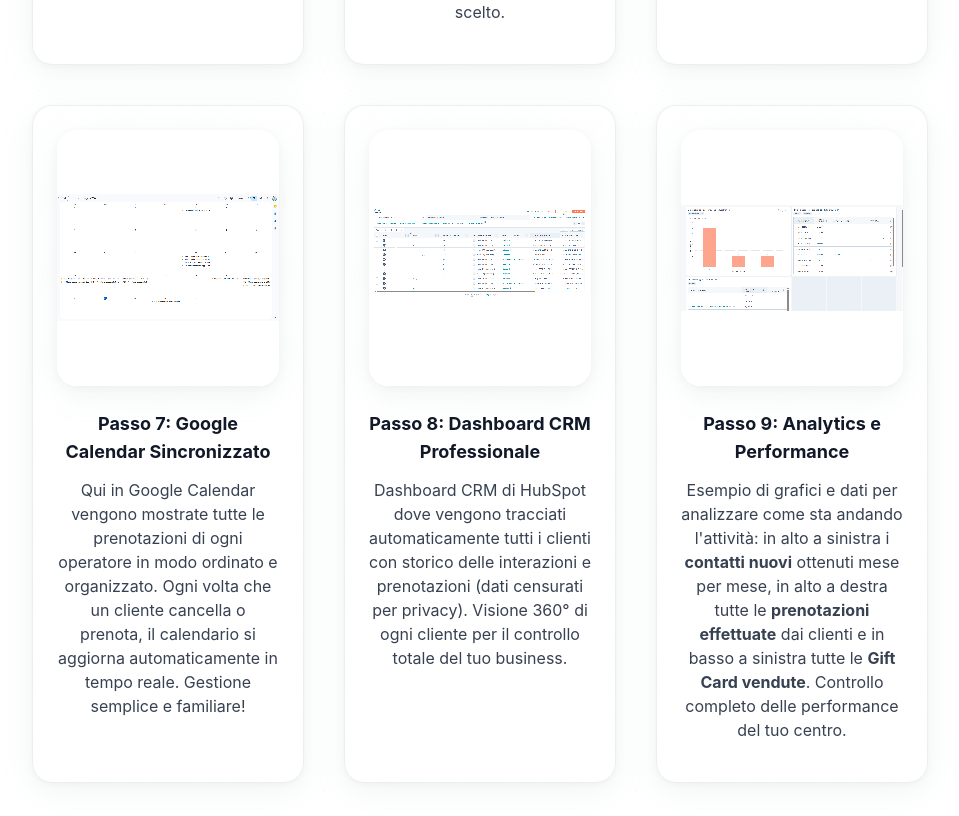
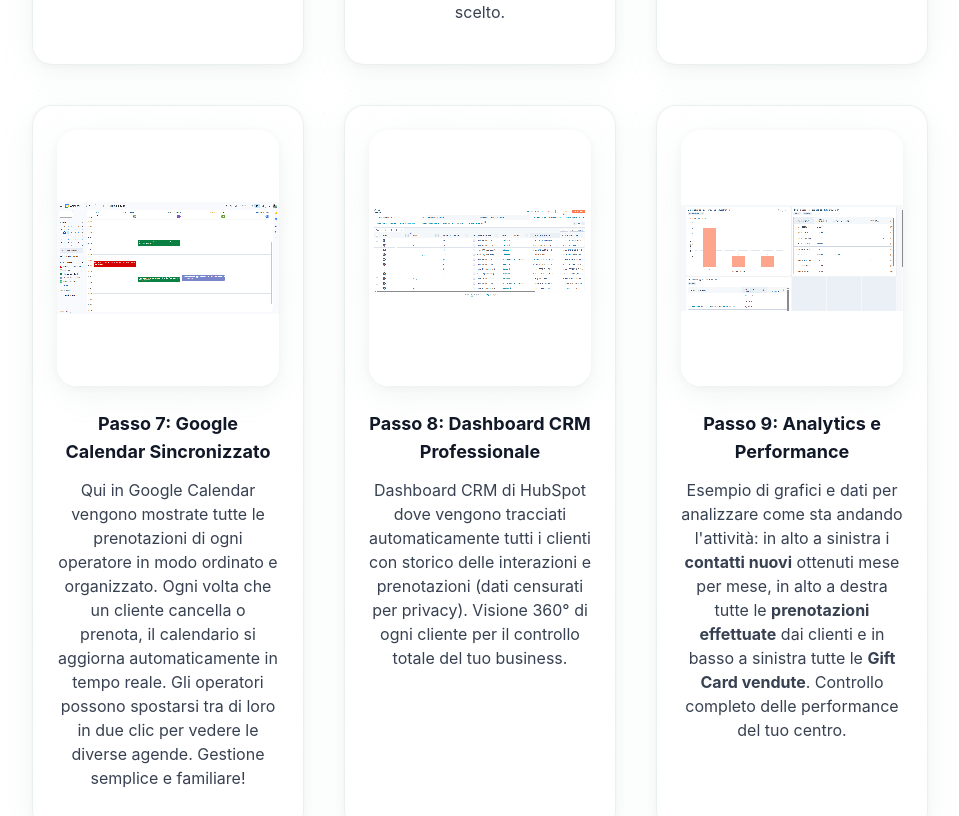
Before and after one commit to ronza99/SocialFlow-Wellness, a React (Vite) app: page / in a window 1280 px wide. Shown: the part 6540-7356 px from the top of the page, without its empty margins (160-1119 px from the left). Built offline with nearby package versions, Linux system fonts and the light colour scheme.

Commit message:
Updated VideoDemo.tsx

```diff
--- a/src/components/VideoDemo.tsx
+++ b/src/components/VideoDemo.tsx
@@ -169,9 +169,9 @@
 
             {/* Foto 7 - Google Calendar Sincronizzato */}
             <div className="wellness-card p-4 sm:p-6 text-center">
-              <div className="rounded-wellness h-56 sm:h-64 overflow-hidden mb-6 shadow-wellness cursor-pointer relative group" onClick={() => openZoom('/Immagine 2025-07-29 222539.png')}>
+              <div className="rounded-wellness h-56 sm:h-64 overflow-hidden mb-6 shadow-wellness cursor-pointer relative group" onClick={() => openZoom('/image copy copy copy copy copy copy copy copy copy copy.png')}>
                 <img
-                  src="/Immagine 2025-07-29 222539.png"
+                  src="/image copy copy copy copy copy copy copy copy copy copy.png"
                   alt="Google Calendar con prenotazioni sincronizzate automaticamente"
                   className="w-full h-full object-contain bg-white hover:scale-105 transition-transform duration-300 image-rendering-crisp"
                   style={{ imageRendering: 'crisp-edges' }}
@@ -184,7 +184,8 @@
               <p className="text-gray-700 leading-relaxed text-sm sm:text-base">
                 Qui in Google Calendar vengono mostrate tutte le prenotazioni di ogni operatore
                 in modo ordinato e organizzato. Ogni volta che un cliente cancella o prenota,
-                il calendario si aggiorna automaticamente in tempo reale. Gestione semplice e familiare!
+                il calendario si aggiorna automaticamente in tempo reale. Gli operatori possono
+                spostarsi tra di loro in due clic per vedere le diverse agende. Gestione semplice e familiare!
               </p>
             </div>
 
```
